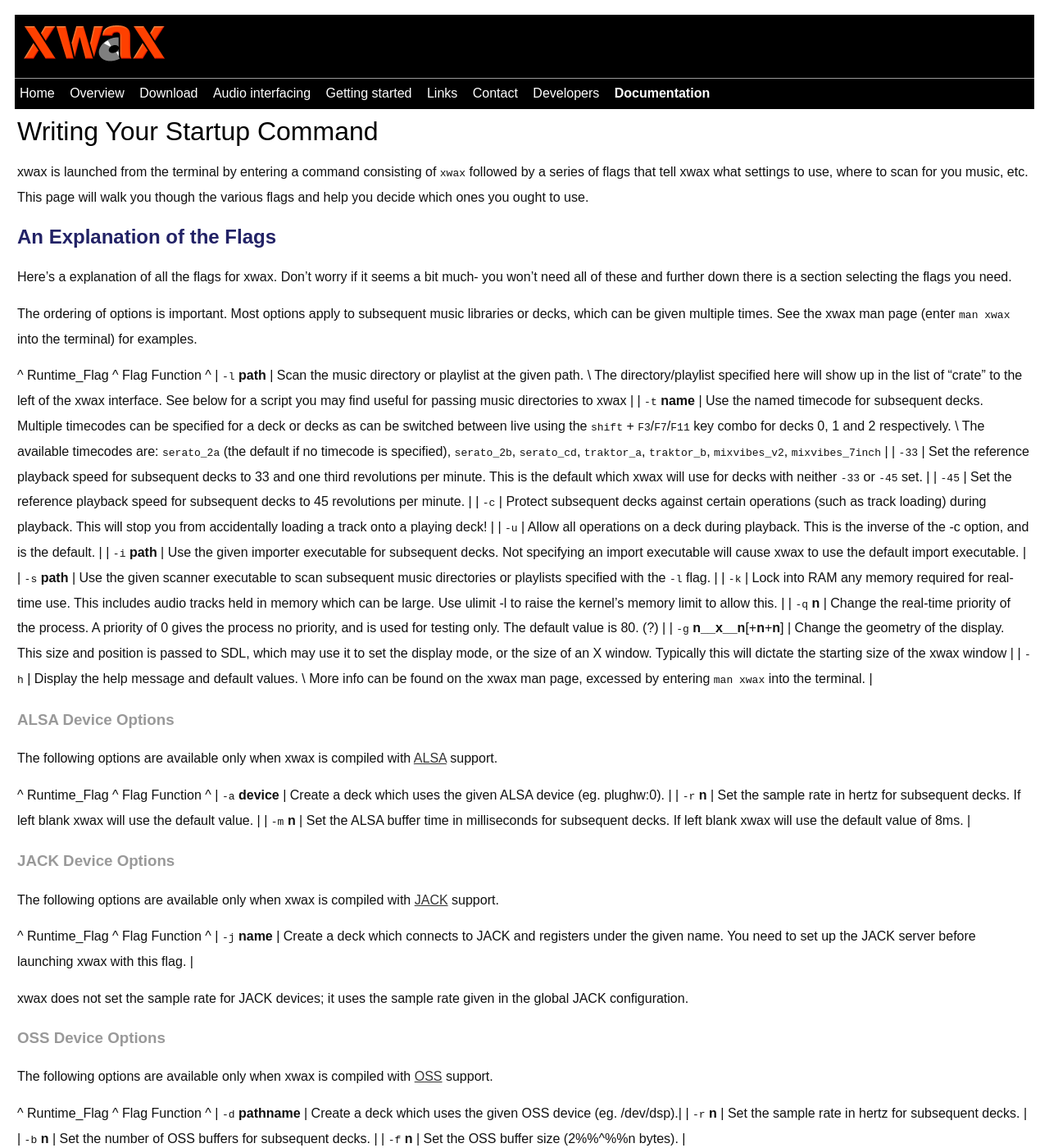
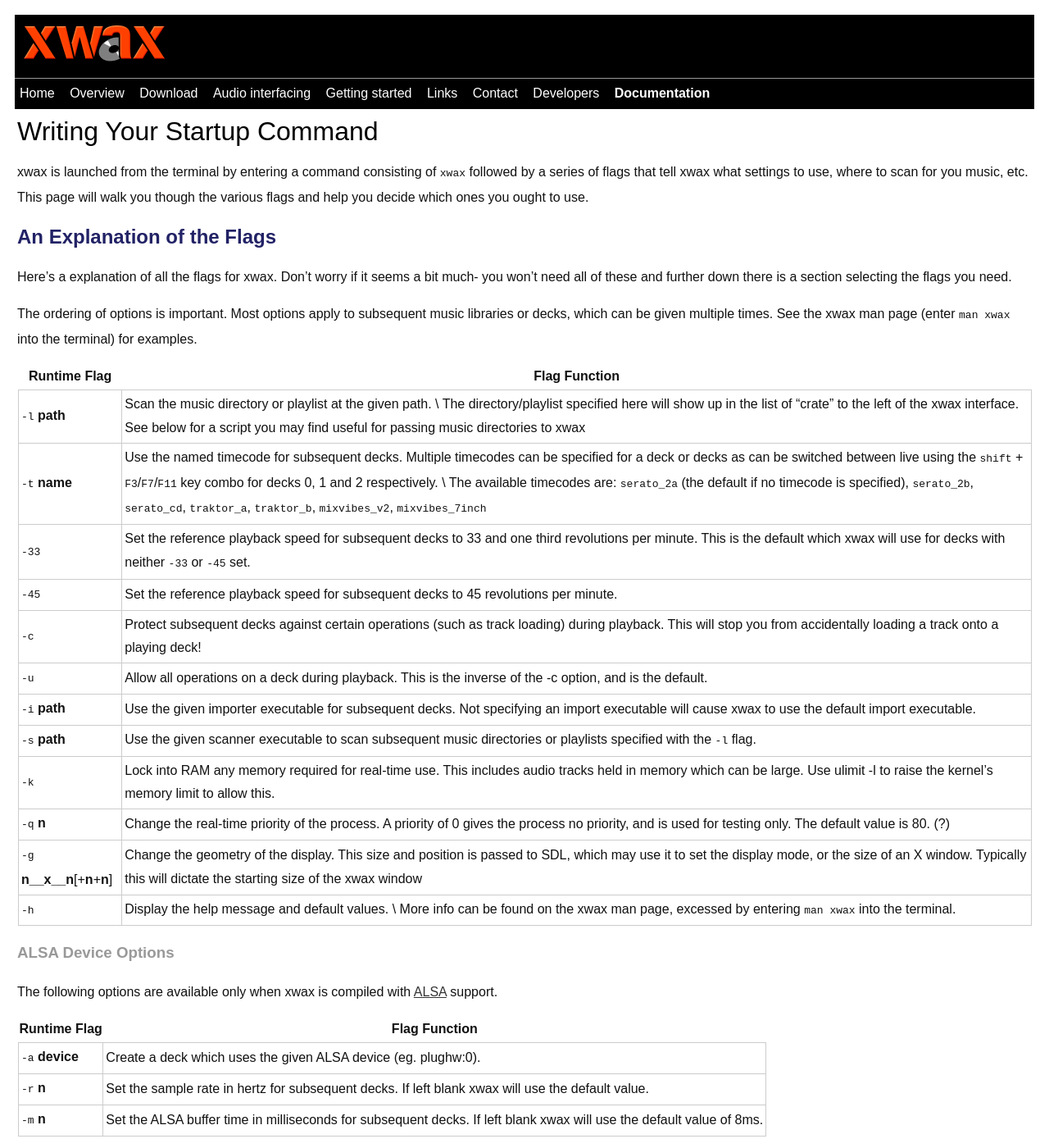
Before and after one commit to xwax/xwax.github.io, a Jekyll site: the page built from writing_your_start-up_command.md, in a window 1280 px wide and 1400 px high. Shown: the whole window at 82% size. Built offline with Jekyll 4.4.1, drawn with Linux system fonts in a browser that asks for light colours; some of the changed text lies outside the part shown.

Commit message:
Correct startup command table formatting
Closes #2

```diff
--- a/writing_your_start-up_command.md
+++ b/writing_your_start-up_command.md
@@ -13,7 +13,8 @@
 
 The ordering of options is important. Most options apply to subsequent music libraries or decks, which can be given multiple times. See the xwax man page (enter `man xwax` into the terminal) for examples.
 
-^ Runtime_Flag ^ Flag Function ^
+| Runtime Flag | Flag Function |
+| ------------ | ------------- |
 | `-l` __path__ | Scan the music directory or playlist at the given path. \\ The directory/playlist specified here will show up in the list of "crate" to the left of the xwax interface. See below for a script you may find useful for passing music directories to xwax |
 | `-t` __name__ | Use the named timecode for subsequent decks. Multiple timecodes can be specified for a deck or decks as can be switched between live using the `shift` + `F3`/`F7`/`F11` key combo for decks 0, 1 and 2 respectively. \\ The available timecodes are: `serato_2a` (the default if no timecode is specified), `serato_2b`, `serato_cd`, `traktor_a`, `traktor_b`, `mixvibes_v2`, `mixvibes_7inch` |
 | `-33` | Set the reference playback speed for subsequent decks to 33 and one third revolutions per minute. This is the default which xwax will use for decks with neither `-33` or `-45` set. |
@@ -31,7 +32,8 @@
 
 The following options are available only when xwax is compiled with [ALSA](http://www.alsa-project.org/main/index.php/Main_Page) support.
 
-^ Runtime_Flag ^ Flag Function ^
+| Runtime Flag | Flag Function |
+| ------------ | ------------- |
 | `-a` __device__ | Create a deck which uses the given ALSA device (eg. plughw:0). |
 | `-r` __n__ | Set the sample rate in hertz for subsequent decks. If left blank xwax will use the default value. |
 | `-m` __n__ | Set the ALSA buffer time in milliseconds for subsequent decks. If left blank xwax will use the default value of 8ms. |
@@ -40,7 +42,8 @@
 
 The following options are available only when xwax is compiled with [JACK](http://jackaudio.org/) support.
 
-^ Runtime_Flag ^ Flag Function ^
+| Runtime Flag | Flag Function |
+| ------------ | ------------- |
 | `-j` __name__ | Create a deck which connects to JACK and registers under the given name. You need to set up the JACK server before launching xwax with this flag. |
 
 xwax does not set the sample rate for JACK devices; it uses the sample rate given in the global JACK configuration.
@@ -49,7 +52,8 @@
 
 The following options are available only when xwax is compiled with [OSS](http://en.wikipedia.org/wiki/Open_Sound_System) support.
 
-^ Runtime_Flag ^ Flag Function ^
+| Runtime Flag | Flag Function |
+| ------------ | ------------- |
 | `-d` __pathname__ | Create a deck which uses the given OSS device (eg. /dev/dsp).|
 | `-r` __n__ | Set the sample rate in hertz for subsequent decks. |
 | `-b` __n__ | Set the number of OSS buffers for subsequent decks. |
```
